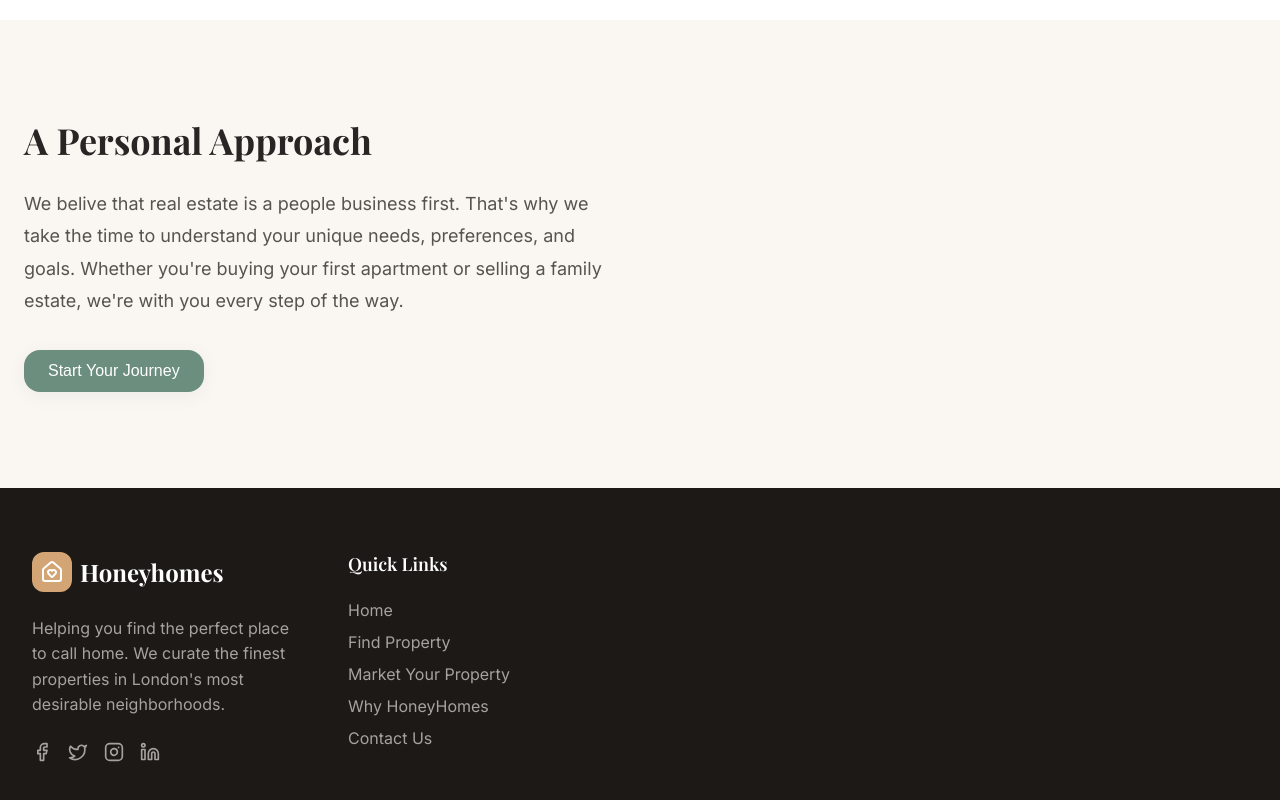
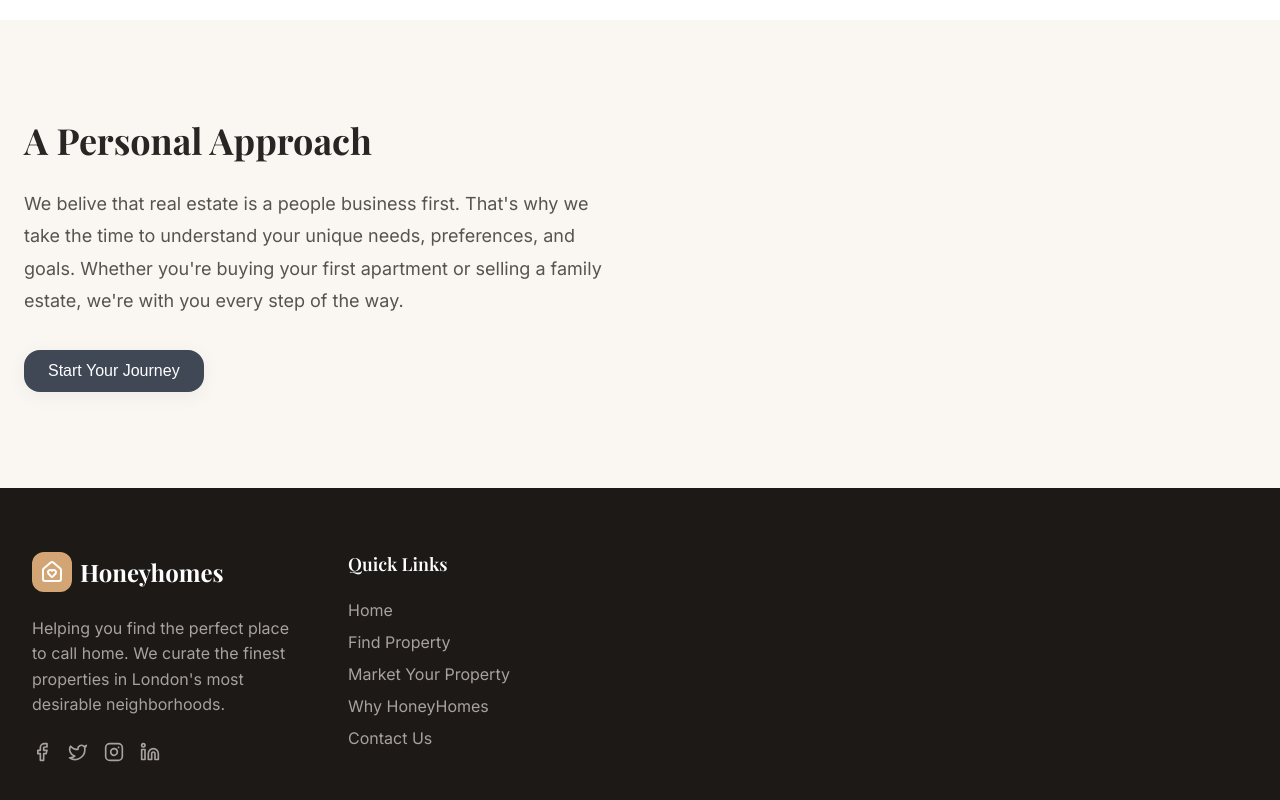
Before and after one commit to p3achijaii/react-coursework, a React (Vite) app: page /why-honeyhomes in a window 1280 px wide. Shown: the part 1306-2106 px from the top of the page. Built offline with nearby package versions, Linux system fonts and the light colour scheme.

Commit message:
fix the var for secondary and secondary:hover for the button

```diff
--- a/src/components/ui/Button.module.css
+++ b/src/components/ui/Button.module.css
@@ -40,13 +40,13 @@
 }
 
 .secondary {
-  background-color: var(--color-sage-500);
+  background-color: var(--color-secondary-500);
   color: var(--color-white);
   box-shadow: var(--shadow-soft);
 }
 
 .secondary:hover {
-  background-color: var(--color-sage-600);
+  background-color: var(--color-secondary-600);
 }
 
 .outline {
```
